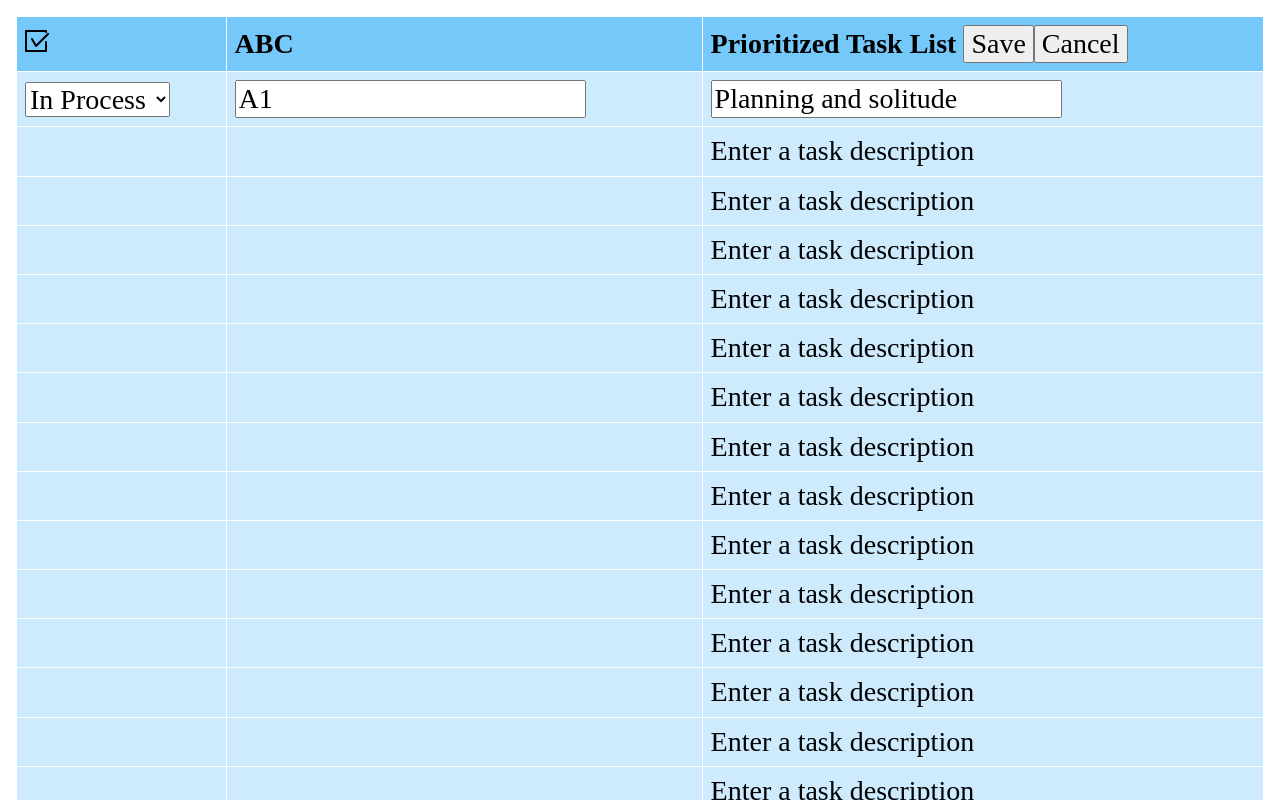
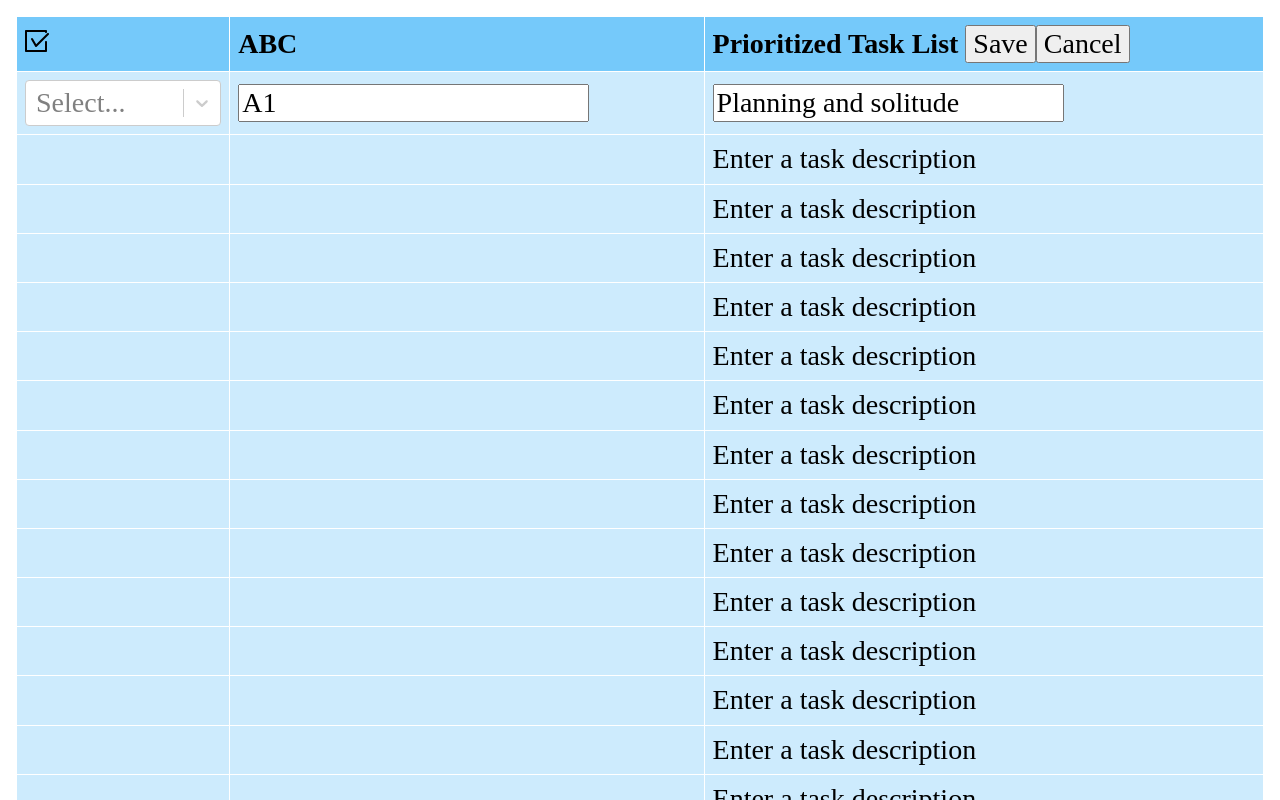
Before and after one commit to NickyJayJay/benny-2.0, a React (Create React App) app: page / in a window 1280 px wide. Both pictures are taken after a click on the element 62 px from the left and 96 px from the top of the page. Shown: the top 800 px of the page. Built offline with nearby package versions, Linux system fonts and the light colour scheme.

Commit message:
Adding react-select library and starting a basic implementation

```diff
--- a/package.json
+++ b/package.json
@@ -9,6 +9,7 @@
 		"react": "^18.1.0",
 		"react-dom": "^18.1.0",
 		"react-scripts": "5.0.1",
+		"react-select": "^5.3.2",
 		"web-vitals": "^2.1.4"
 	},
 	"scripts": {
--- a/src/App.js
+++ b/src/App.js
@@ -47,6 +47,7 @@ const App = () => {
 		newFormData[fieldName] = fieldValue;
 
 		setEditFormData(newFormData);
+		console.log(editFormData);
 	};
 
 	const handleAddFormSubmit = (event) => {
@@ -81,7 +82,6 @@ const App = () => {
 		newTasks[index] = editedTask;
 
 		setTasks(newTasks);
-
 		setEditTaskId(null);
 	};
 
--- a/src/components/EditableRow.js
+++ b/src/components/EditableRow.js
@@ -1,4 +1,5 @@
 import React from 'react';
+import Select from 'react-select';
 
 const EditableRow = ({
 	editFormData,
@@ -6,10 +7,18 @@ const EditableRow = ({
 	handleEditFormSubmit,
 	task,
 }) => {
+	const options = [
+		{ value: 'In Process', label: 'In Process' },
+		{ value: 'Completed', label: 'Completed' },
+		{ value: 'Forwarded', label: 'Forwarded' },
+		{ value: 'Delegated', label: 'Delegated' },
+		{ value: 'Remove', label: 'Remove' },
+	];
+
 	return (
 		<tr>
 			<td>
-				<select
+				{/* <select
 					name='status'
 					value={editFormData.status}
 					onChange={(event) => handleEditFormChange(event, task.id)}
@@ -21,7 +30,11 @@ const EditableRow = ({
 					<option value='Forwarded'>Forwarded</option>
 					<option value='Delegated'>Delegated</option>
 					<option value='Remove'>Remove</option>
-				</select>
+				</select> */}
+				<Select
+					options={options}
+					onChange={(event) => handleEditFormChange(event, task.id)}
+				/>
 			</td>
 			<td>
 				<input
```
Also changed, not shown: 1 other file (tests, documents, lock files or other folders).
